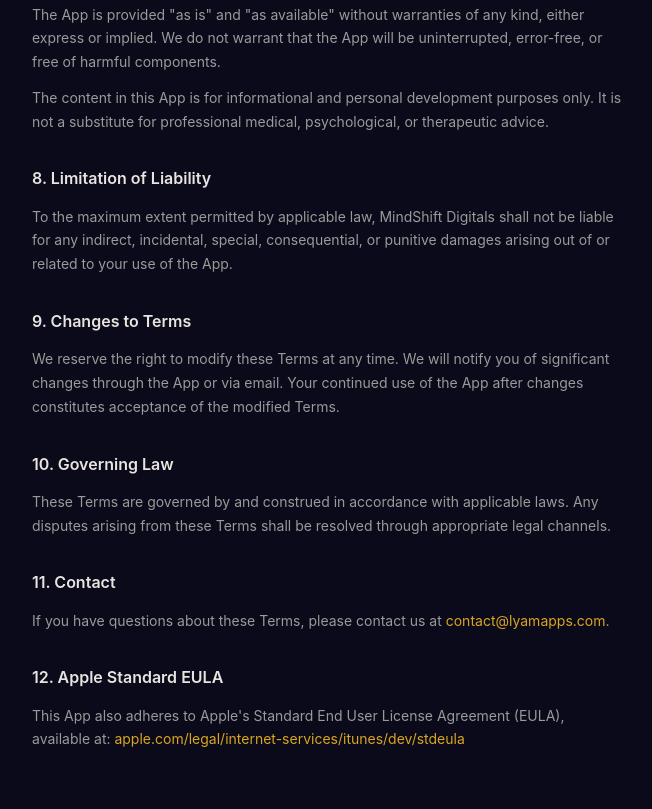
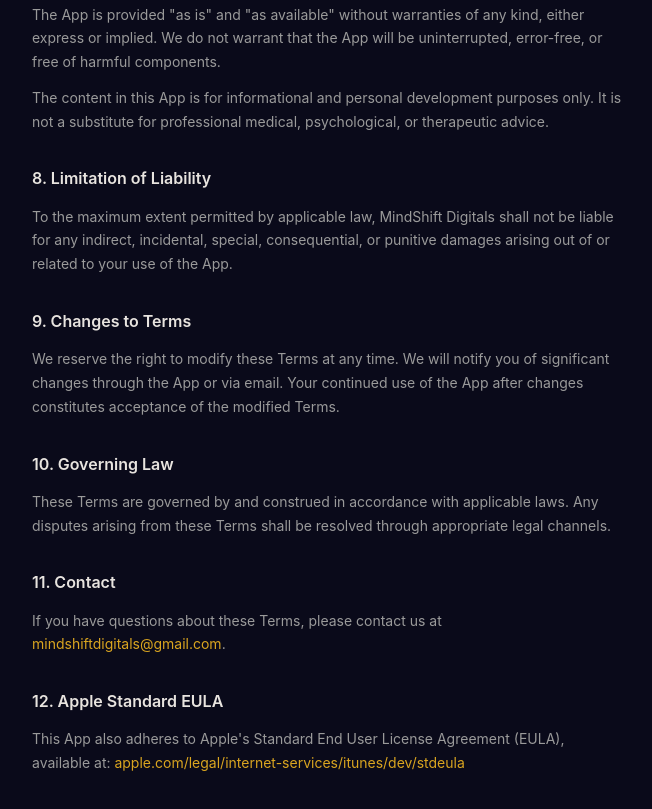
Before and after one commit to laet-itia/magnetic-site, a plain HTML site: page terms.html in a window 1280 px wide. Shown: the part 1519-2328 px from the top of the page, without its empty margins (312-964 px from the left). Drawn offline with Linux system fonts and the light colour scheme.

Commit message:
Update terms.html

```diff
--- a/terms.html
+++ b/terms.html
@@ -105,7 +105,7 @@
         <p>These Terms are governed by and construed in accordance with applicable laws. Any disputes arising from these Terms shall be resolved through appropriate legal channels.</p>
 
         <h2>11. Contact</h2>
-        <p>If you have questions about these Terms, please contact us at <a href="mailto:contact@lyamapps.com">contact@lyamapps.com</a>.</p>
+        <p>If you have questions about these Terms, please contact us at <a href="mailto:mindshiftdigitals@gmail.com">mindshiftdigitals@gmail.com</a>.</p>
 
         <h2>12. Apple Standard EULA</h2>
         <p>This App also adheres to Apple's Standard End User License Agreement (EULA), available at: <a href="https://www.apple.com/legal/internet-services/itunes/dev/stdeula/" target="_blank">apple.com/legal/internet-services/itunes/dev/stdeula</a></p>
```
